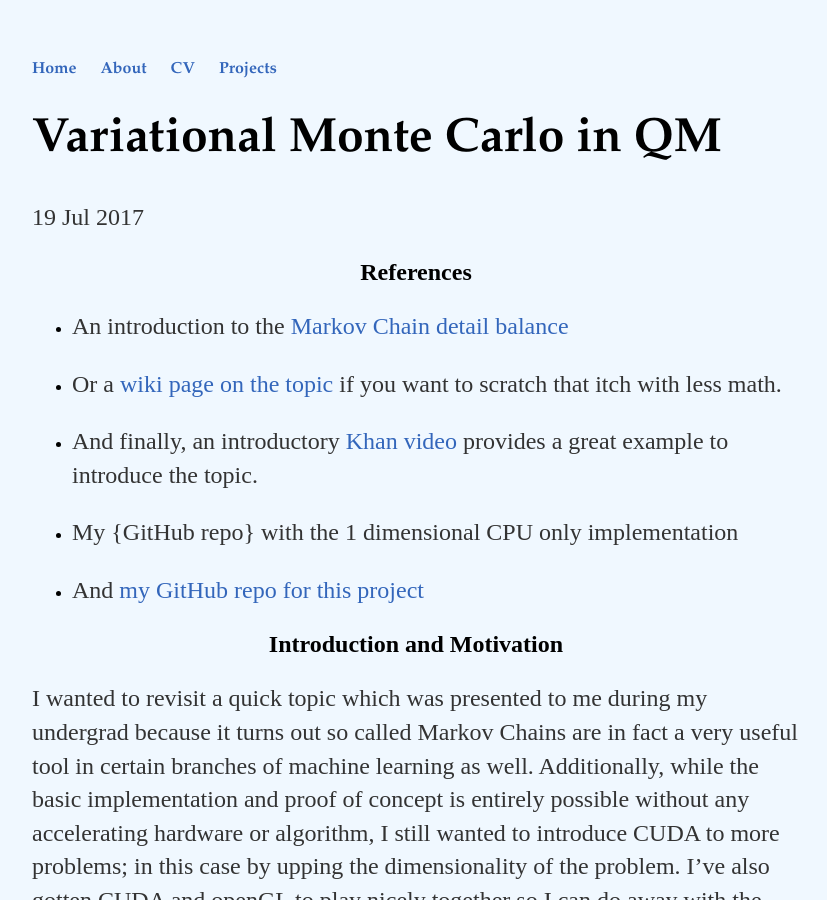
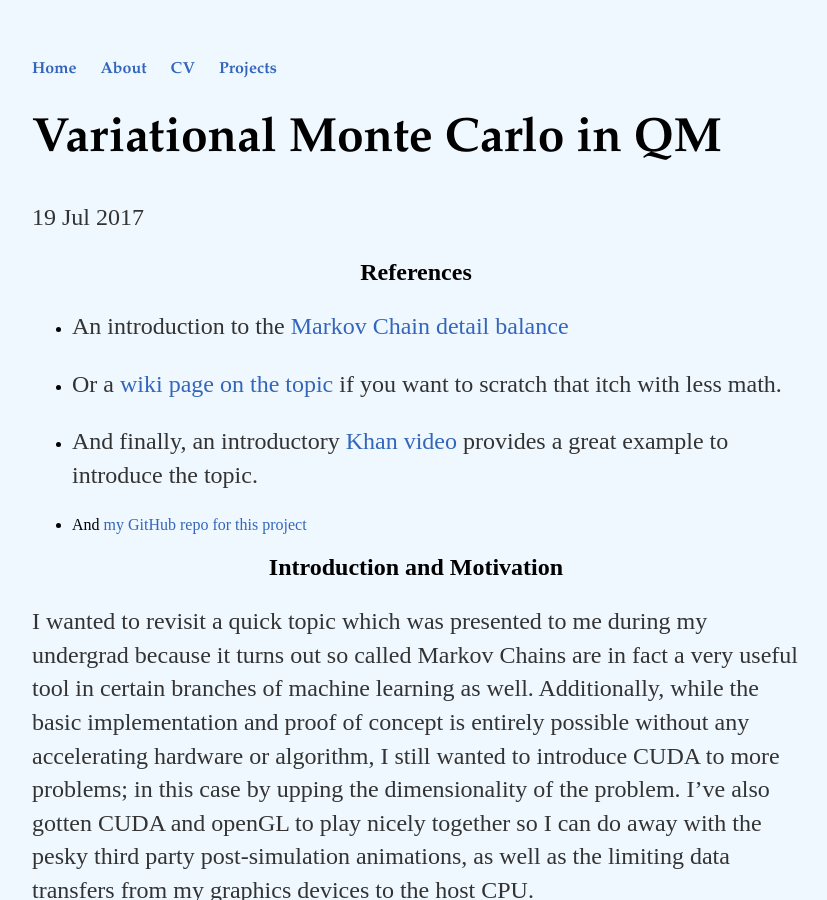
Before and after one commit to Kyle-Lewis/Kyle-Lewis.github.io, a Jekyll site: the page built from _posts/2017-07-19-Variational-Monte-Carlo-in-QM.md, in a window 1280 px wide and 900 px high. Shown: the whole window, without its empty margins (224-1051 px from the left). Built offline with Jekyll 4.4.1, drawn with Linux system fonts in a browser that asks for light colours; some of the changed lines change nothing that is shown.

Commit message:
script update

```diff
--- a/_posts/2017-07-19-Variational-Monte-Carlo-in-QM.md
+++ b/_posts/2017-07-19-Variational-Monte-Carlo-in-QM.md
@@ -3,7 +3,7 @@
 title: "Variational Monte Carlo in QM"
 categories: [Physics, CUDA]
 date: 2017-07-19
-image: images/nbody-cuda/4-node-potential.gif
+image: images/variational-mc/4-node-potential.gif
 ---
 
 <script type="text/x-mathjax-config">
@@ -23,7 +23,7 @@
 
 - And finally, an introductory <a href="https://www.youtube.com/watch?time_continue=431&v=Ws63I3F7Moc" target="_blank">Khan video</a> provides a great example to introduce the topic.
 
-- My {GitHub repo} with the 1 dimensional CPU only implementation
+<!-- - My {GitHub repo} with the 1 dimensional CPU only implementation -->
 
 - And <a href="https://github.com/Hobbes1/CudaVariationalMonteCarloQM" target="_blank"> my GitHub repo for this project</a>
 
@@ -94,9 +94,6 @@
 
 And a bit of a teaser for my results in a double well potential . . .
 
-
-
-
 I've made up this potential. It's not a real potential. It just looks neat.
 
 Populating a simple harmonic oscillator.
```
